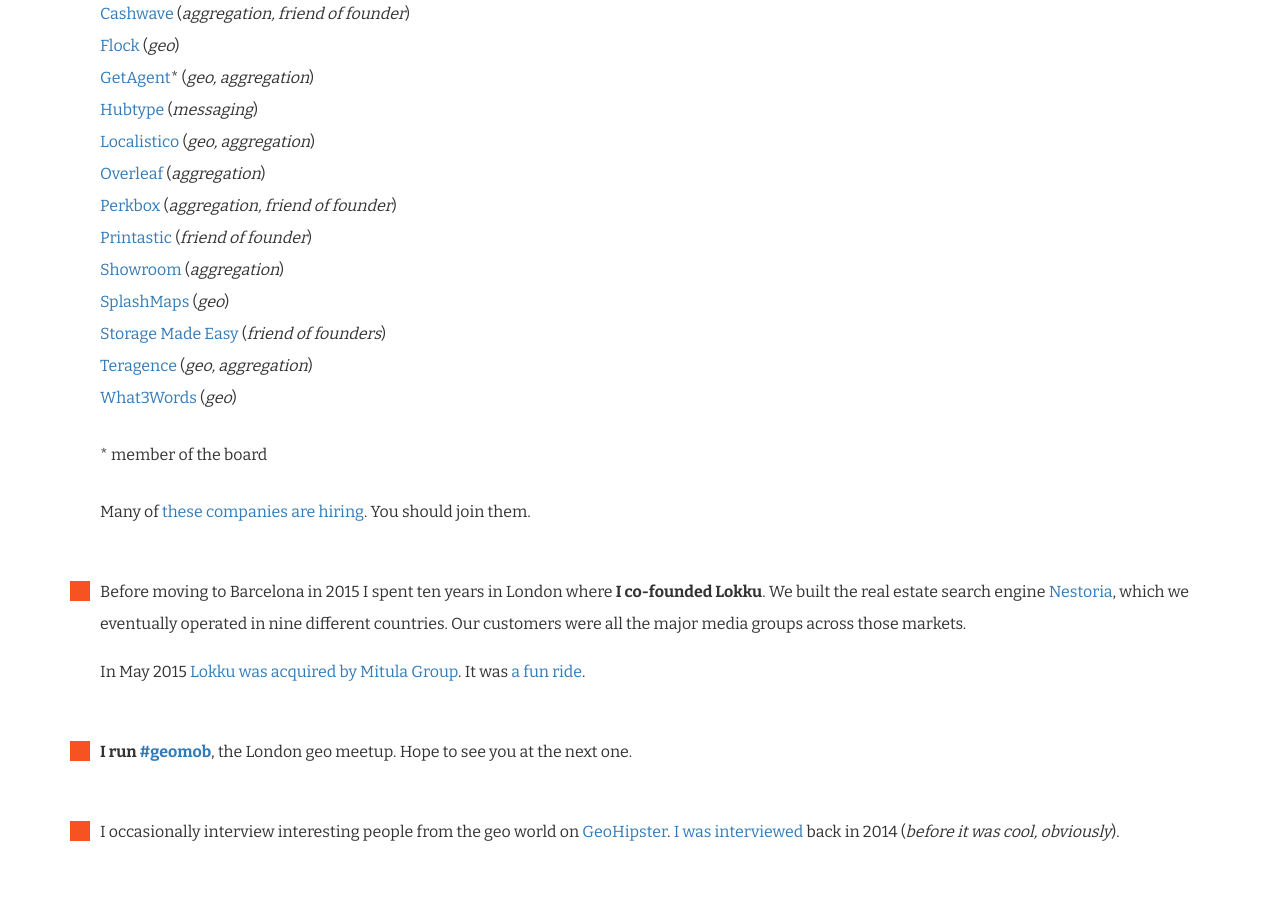
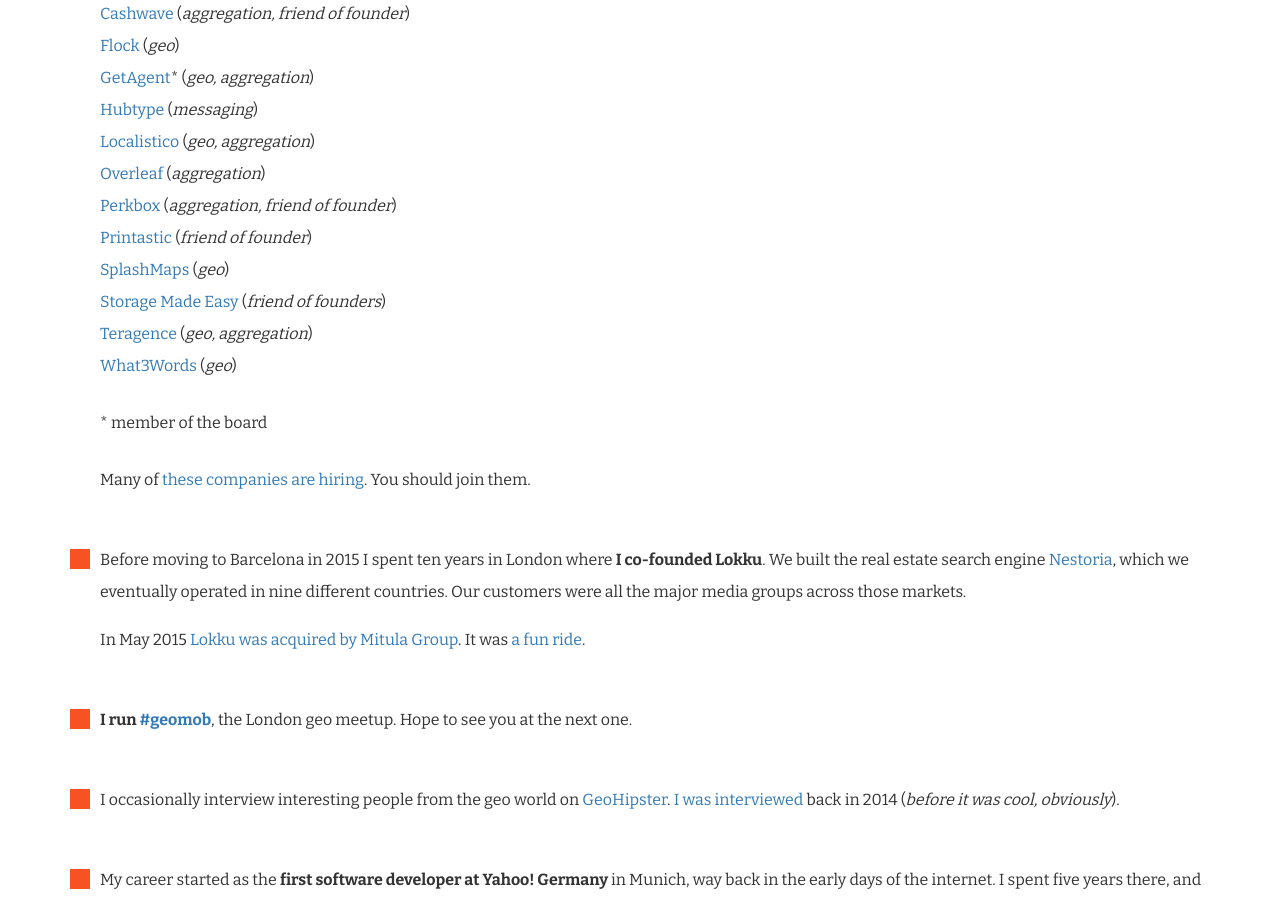
Before and after one commit to freyfogle/freyfogle.github.io, a Jekyll site: the page built from index.html, in a window 1280 px wide and 900 px high, scrolled down 840 px. Built offline with Jekyll 4.4.1, drawn with Linux system fonts in a browser that asks for light colours; comment, search, counter and statistics services are not loaded.

Commit message:
remove showroom

```diff
--- a/index.html
+++ b/index.html
@@ -76,9 +76,6 @@ layout: default
             <a href="https://getprintastic.com" target="_blank">Printastic</a>
             (<i>friend of founder</i>)
             <br/>
-            <a href="http://www.thisisshowroom.com" target="_blank">Showroom</a>
-            (<i>aggregation</i>)
-            <br/>
             <a href="http://www.splash-maps.com" target="_blank">SplashMaps</a>
             (<i>geo</i>)
             <br/>
```
